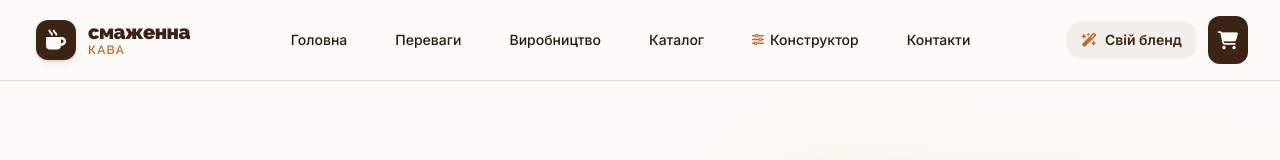
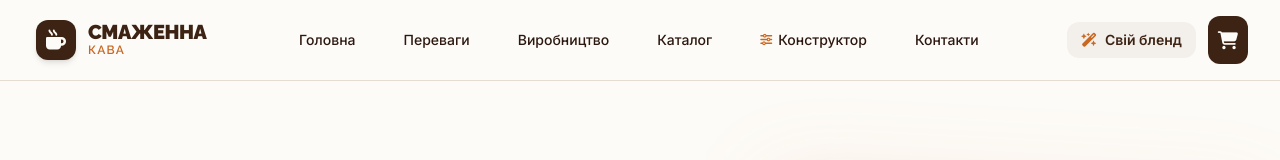
Before and after one commit to victorywkt/craftcoffee, a plain HTML site: page index.html in a window 1280 px wide. Shown: the top 160 px of the page. Drawn offline with nearby package versions, Linux system fonts and the light colour scheme.

Commit message:
docs: змвнено текст

```diff
--- a/index.html
+++ b/index.html
@@ -56,7 +56,7 @@
                     <i class="fa-solid fa-mug-hot"></i>
                 </div>
                 <div class="flex flex-col">
-                    <span class="font-heading font-black text-xl leading-none tracking-tight text-primary">смаженна</span>
+                    <span class="font-heading font-black text-xl leading-none tracking-tight text-primary">СМАЖЕННА</span>
                     <span class="font-heading font-semibold text-xs tracking-widest text-accent uppercase">КАВА</span>
                 </div>
             </a>
```
